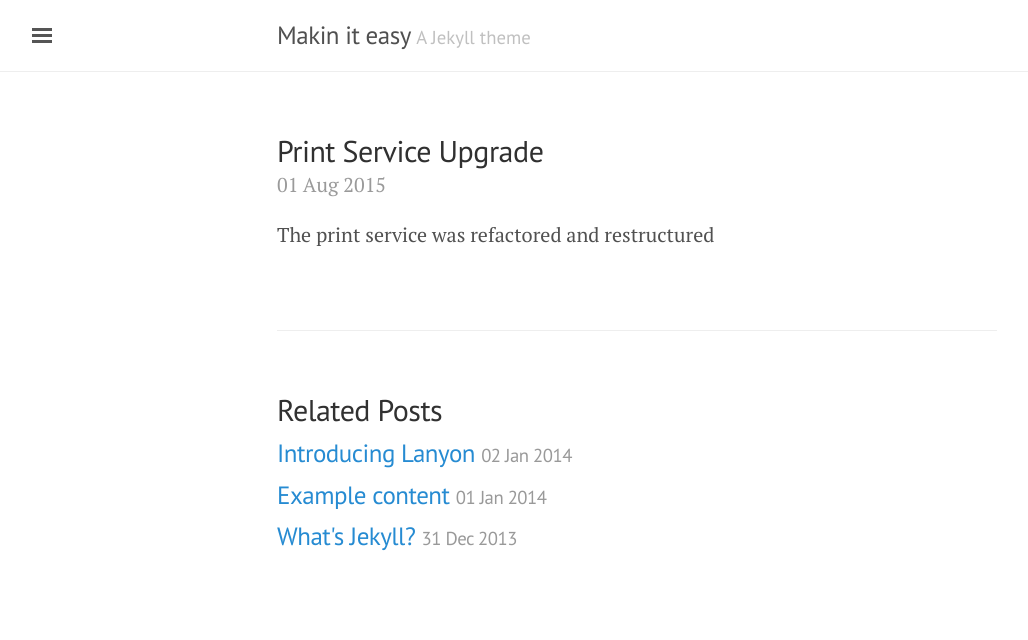
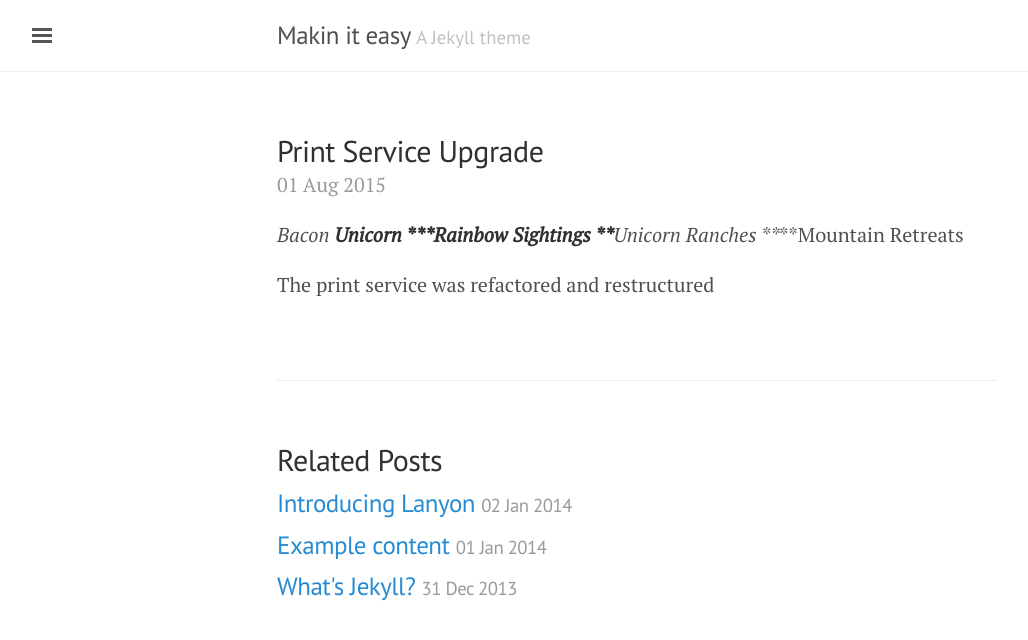
Before and after one commit to ezrider/photo-blog, a Jekyll site: the page built from _statusupdates/2015-08-01-Print-Service-Upgrade.md, in a window 1280 px wide. Shown: the top 640 px of the page, without its empty margins (3-1031 px from the left). Built offline with Jekyll 4.4.1, drawn with Linux system fonts in a browser that asks for light colours.

Commit message:
Update 2015-08-01-Print-Service-Upgrade.md

```diff
--- a/_statusupdates/2015-08-01-Print-Service-Upgrade.md
+++ b/_statusupdates/2015-08-01-Print-Service-Upgrade.md
@@ -1,8 +1,14 @@
 ---
 layout: post
 title: Print Service Upgrade
-status: archived
+status: onhold
 type: Project
 ---
 
+*Bacon
+**Unicorn
+***Rainbow Sightings
+****Unicorn Ranches
+*****Mountain Retreats
+
 The print service was refactored and restructured
```
